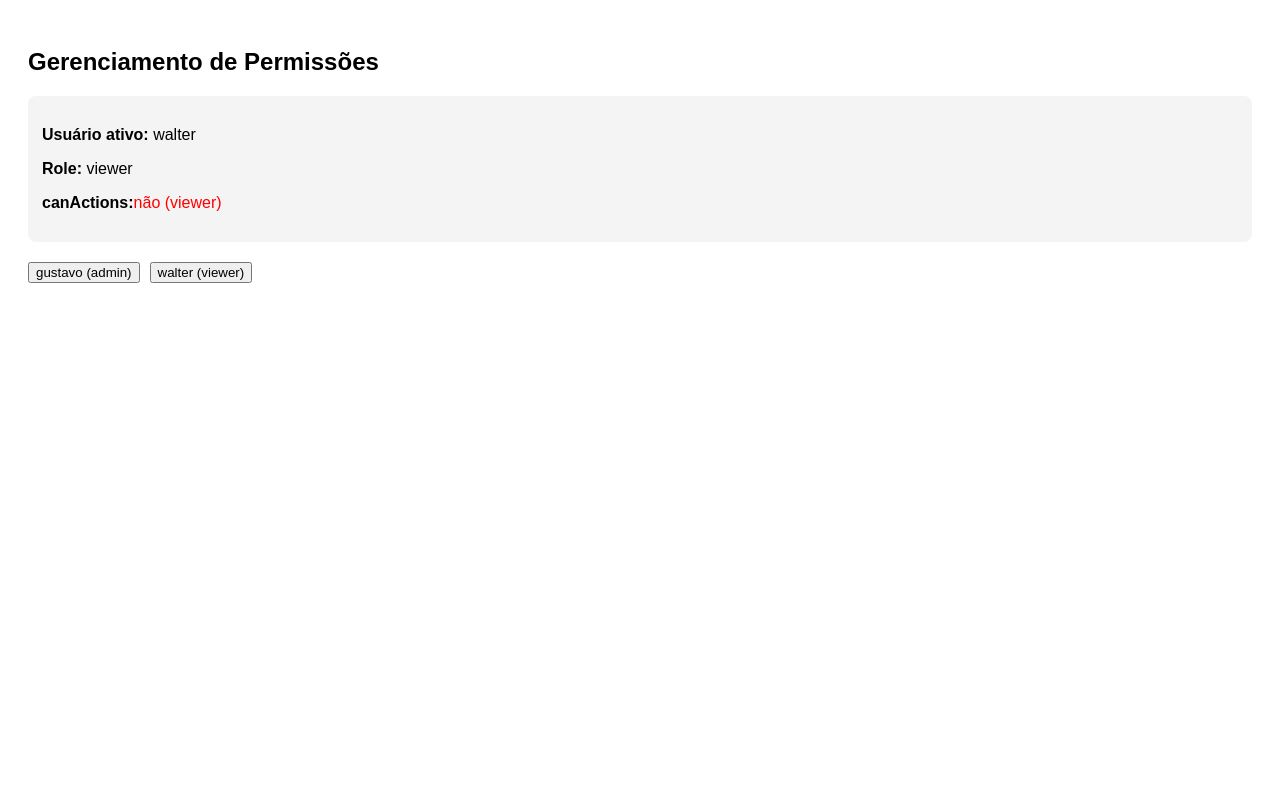
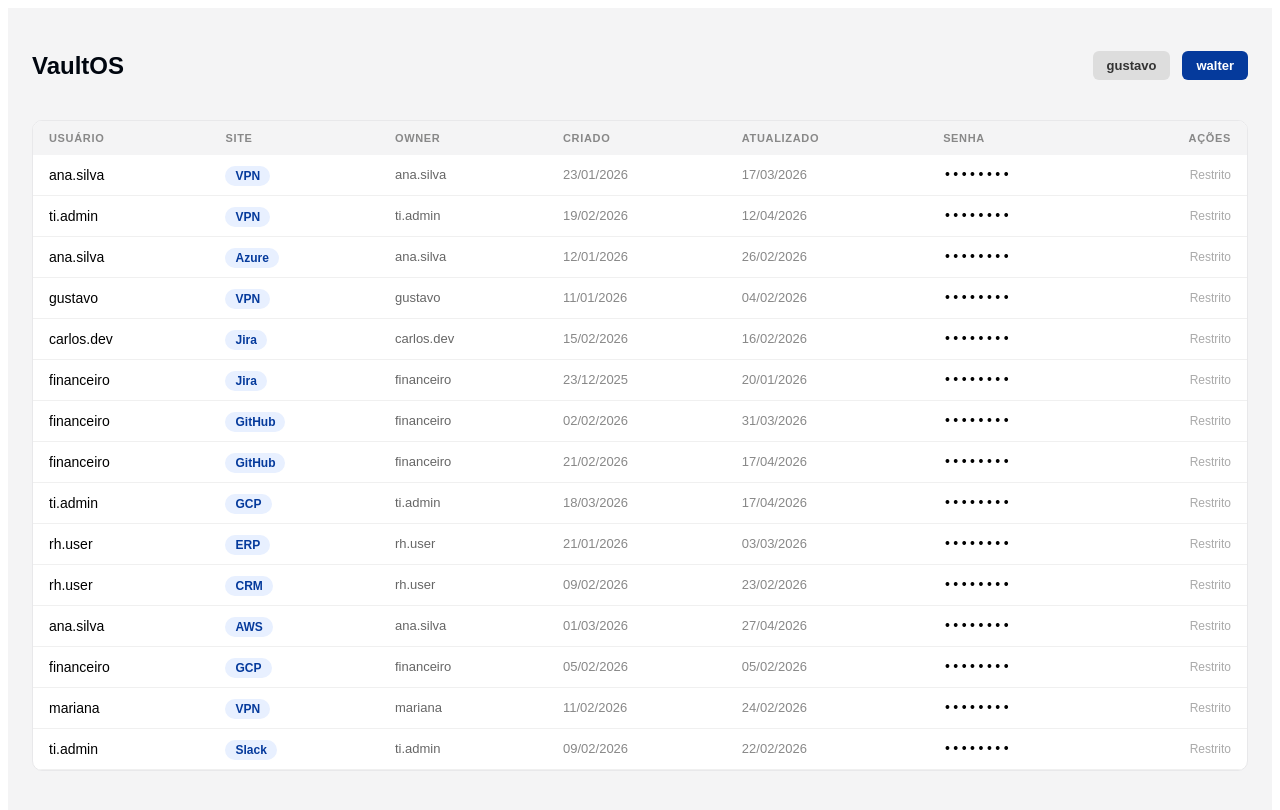
Before and after one commit to evertonProgramadorCriativo/Passwords-UI-Starter, a Vue app: page / in a window 1280 px wide. Shown: the top 810 px of the page. Built offline with nearby package versions, Linux system fonts and the light colour scheme.

Commit message:
feat: tabela de credenciais com todos os campos e controle de permissao

```diff
--- a/src/App.vue
+++ b/src/App.vue
@@ -1,4 +1,6 @@
 <script setup>
+
+// Hook do Vue executado quando o componente é montado
 import { onMounted } from 'vue'
 
 // Composable responsável pelas senhas
@@ -7,17 +9,20 @@ import { usePasswords } from './composables/usePasswords'
 // Composable responsável pelos usuários
 import { useUsers } from './composables/useUsers'
 
-// Composable de permissões (controle de usuário e role)
+// Composable de permissões (controle de usuário e acesso)
 import { usePermissions } from './composables/usePermissions'
 
-// Estados e funções relacionados às senhas
+// Componente de tabela que exibe as senhas
+import PasswordTable from './components/PasswordTable.vue'
+
+// Estados e funções de senhas
 const { passwords, loading, error, fetchPasswords } = usePasswords()
 
-// Estados e funções relacionados aos usuários
+// Estados e funções de usuários
 const { users, fetchUsers } = useUsers()
 
 // Controle de usuário atual e permissões
-const { currentUser, currentRole, canActions, setUser } = usePermissions()
+const { currentUser, canActions, setUser } = usePermissions()
 
 // Ao montar o componente, busca dados em paralelo
 onMounted(async () => {
@@ -26,49 +31,55 @@ onMounted(async () => {
     fetchUsers()      // carrega lista de usuários
   ])
 })
+
 </script>
 
 <template>
-  <main style="padding:20px; font-family:sans-serif">
+  <!-- Container principal da aplicação -->
+  <main style="padding:24px; font-family:sans-serif; background:#F4F4F5; min-height:100vh">
 
-    <!-- Título da página -->
-    <h2>Gerenciamento de Permissões</h2>
+    <!-- Header com título e seleção de usuário -->
+    <div style="display:flex; align-items:center; gap:12px; margin-bottom:20px">
 
-    <!-- Bloco com informações do usuário atual -->
-    <div style="background:#f4f4f5; padding:14px; border-radius:8px; margin-bottom:20px">
+      <!-- Título da aplicação -->
+      <h2 style="flex:1; color:#00060F">VaultOS</h2>
 
-      <!-- Nome do usuário ativo -->
-      <p>
-        <strong>Usuário ativo:</strong> {{ currentUser.name }}
-      </p>
+      <!-- Botões para trocar o usuário ativo -->
+      <!-- percorre todos os usuários -->
+      <!-- chave única para renderização -->
+      <!-- troca o usuário ao clicar -->
+      <button v-for="u in users" :key="u.id" @click="setUser(u)" :style="{
+        padding: '7px 14px',
+        border: 'none',
+        borderRadius: '6px',
+        cursor: 'pointer',
 
-      <!-- Role do usuário -->
-      <p>
-        <strong>Role:</strong> {{ currentRole }}
-      </p>
+        // destaca o usuário ativo
+        background: u.id === currentUser.id ? '#053A9C' : '#ddd',
+        color: u.id === currentUser.id ? 'white' : '#333',
 
-      <!-- Permissão de ações (admin ou viewer) -->
-      <p>
-        <strong>canActions:</strong>
-
-        <!-- Cor muda dinamicamente baseado na permissão -->
-        <span :style="{ color: canActions ? 'green' : 'red' }">
-          {{ canActions ? 'sim (admin)' : 'não (viewer)' }}
-        </span>
-      </p>
-    </div>
-
-    <!-- Lista de botões para trocar o usuário -->
-    <div style="display:flex; gap:10px">
-      <!-- Percorre todos os usuários -->
-      <button v-for="u in users">
-        <!-- Nome e role do usuário -->
-        {{ u.name }} ({{ u.role }})
+        fontWeight: 'bold',
+        fontSize: '13px'
+      }">
+        {{ u.name }}
       </button>
 
     </div>
 
+    <!-- Estado de carregamento -->
+    <div v-if="loading" style="text-align:center; padding:60px; color:#888">
+      Carregando dados...
+    </div>
 
+    <!-- Estado de erro -->
+    <div v-else-if="error" style="color:red; padding:20px">
+      Erro: {{ error }}
+    </div>
+
+    <!-- Tabela exibida quando os dados carregam -->
+    <!-- lista de senhas -->
+    <!-- permissões do usuário -->
+    <PasswordTable v-else :passwords="passwords" :can-actions="canActions" />
 
   </main>
 </template>
--- /dev/null
+++ b/src/components/PasswordTable.vue
@@ -0,0 +1,119 @@
+<script setup>
+
+// Define as props recebidas do componente pai
+defineProps({
+    passwords: Array,   // lista de senhas (dados da tabela)
+    canActions: Boolean // define se o usuário pode executar ações (admin ou não)
+})
+
+// Define os eventos que o componente pode emitir
+defineEmits([
+    'reveal',    // mostrar senha
+    'duplicate', // duplicar registro
+    'delete',    // deletar registro
+    'edit'       // editar registro
+])
+
+// Função para formatar datas no padrão brasileiro
+function formatDate(iso) {
+    return new Date(iso).toLocaleDateString('pt-BR')
+}
+</script>
+
+<template>
+    <!-- Container com scroll horizontal para telas menores -->
+    <div style="overflow-x:auto; background:white; border-radius:10px; border:1px solid #e8e8ea">
+
+        <!-- Tabela principal -->
+        <table style="width:100%; border-collapse:collapse; font-size:14px; min-width:700px">
+
+            <!-- Cabeçalho da tabela -->
+            <thead>
+                <tr style="background:#F4F4F5">
+
+                    <!-- Colunas -->
+                    <th
+                        style="padding:11px 16px; text-align:left; font-size:11px; color:#888; text-transform:uppercase; letter-spacing:.06em">
+                        Usuário</th>
+                    <th
+                        style="padding:11px 16px; text-align:left; font-size:11px; color:#888; text-transform:uppercase; letter-spacing:.06em">
+                        Site</th>
+                    <th
+                        style="padding:11px 16px; text-align:left; font-size:11px; color:#888; text-transform:uppercase; letter-spacing:.06em">
+                        Owner</th>
+                    <th
+                        style="padding:11px 16px; text-align:left; font-size:11px; color:#888; text-transform:uppercase; letter-spacing:.06em">
+                        Criado</th>
+                    <th
+                        style="padding:11px 16px; text-align:left; font-size:11px; color:#888; text-transform:uppercase; letter-spacing:.06em">
+                        Atualizado</th>
+                    <th
+                        style="padding:11px 16px; text-align:left; font-size:11px; color:#888; text-transform:uppercase; letter-spacing:.06em">
+                        Senha</th>
+                    <th
+                        style="padding:11px 16px; text-align:right; font-size:11px; color:#888; text-transform:uppercase; letter-spacing:.06em">
+                        Ações</th>
+                </tr>
+            </thead>
+
+            <!-- Corpo da tabela -->
+            <tbody>
+
+                <!-- Percorre todas as senhas -->
+                <!-- :key="entry.id -> chave única para renderização eficiente -->
+                <tr v-for="entry in passwords" :key="entry.id" style="border-bottom:1px solid #f0f0f0">
+
+                    <!-- Nome do usuário -->
+                    <td style="padding:12px 16px">
+                        {{ entry.username }}
+                    </td>
+
+                    <!-- Nome do site com destaque visual -->
+                    <td style="padding:12px 16px">
+                        <span
+                            style="background:#e8f0ff; color:#053A9C; padding:3px 10px; border-radius:99px; font-size:12px; font-weight:600">
+                            {{ entry.site }}
+                        </span>
+                    </td>
+
+                    <!-- Dono da senha -->
+                    <td style="padding:12px 16px; color:#666; font-size:13px">
+                        {{ entry.owner }}
+                    </td>
+
+                    <!-- Data de criação formatada -->
+                    <td style="padding:12px 16px; color:#888; font-size:13px">
+                        {{ formatDate(entry.date_created) }}
+                    </td>
+
+                    <!-- Data de última atualização formatada -->
+                    <td style="padding:12px 16px; color:#888; font-size:13px">
+                        {{ formatDate(entry.last_update) }}
+                    </td>
+
+                    <!-- Senha mascarada (não exibida por segurança) -->
+                    <td style="padding:12px 16px; font-family:monospace">
+                        ••••••••
+                    </td>
+
+                    <!-- Coluna de ações -->
+                    <td style="padding:12px 16px; text-align:right">
+
+                        <!-- Caso o usuário NÃO tenha permissão -->
+                        <span v-if="!canActions"
+                            style="color:#aaa; font-size:12px; display:flex; align-items:center; gap:4px; justify-content:flex-end">
+                            Restrito
+                        </span>
+
+                        <!-- Caso tenha permissão (ações ainda não implementadas) -->
+                        <span v-else style="color:#888; font-size:12px">
+                            em breve
+                        </span>
+
+                    </td>
+
+                </tr>
+            </tbody>
+        </table>
+    </div>
+</template>
```
